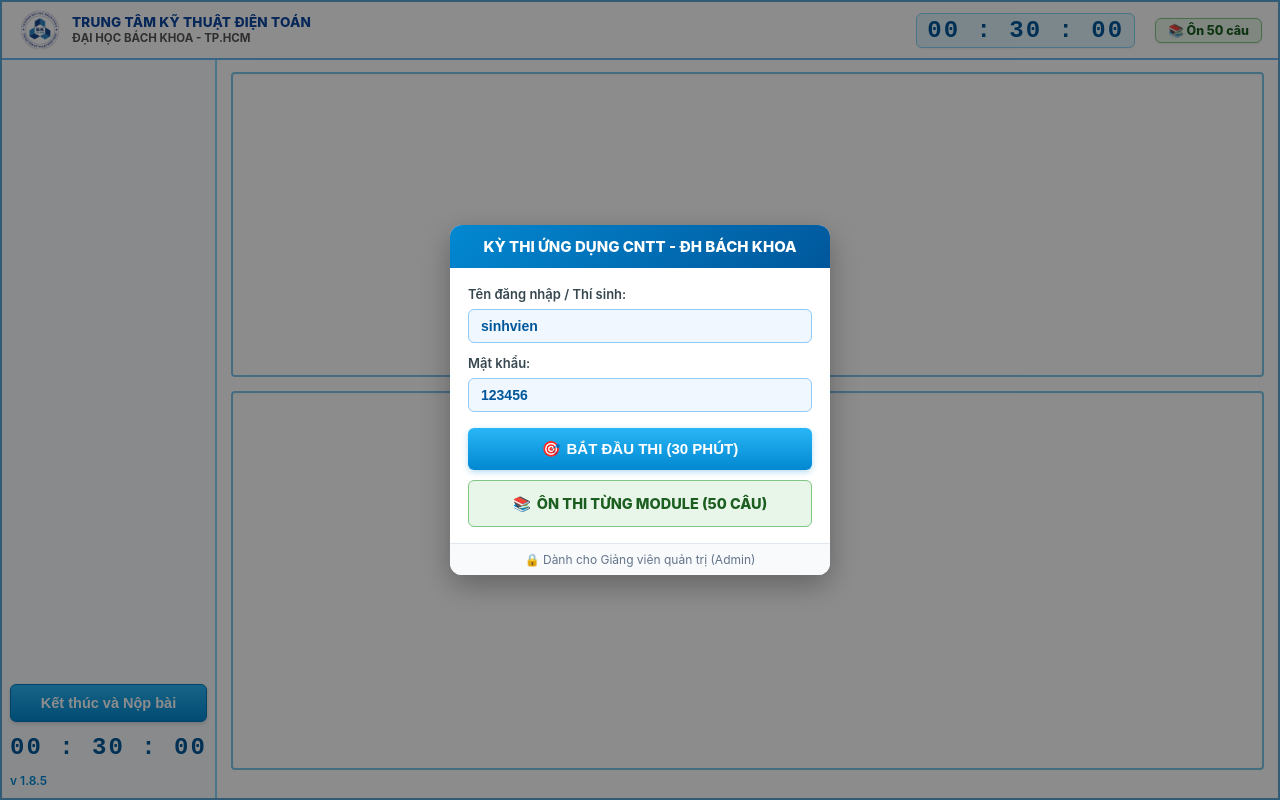
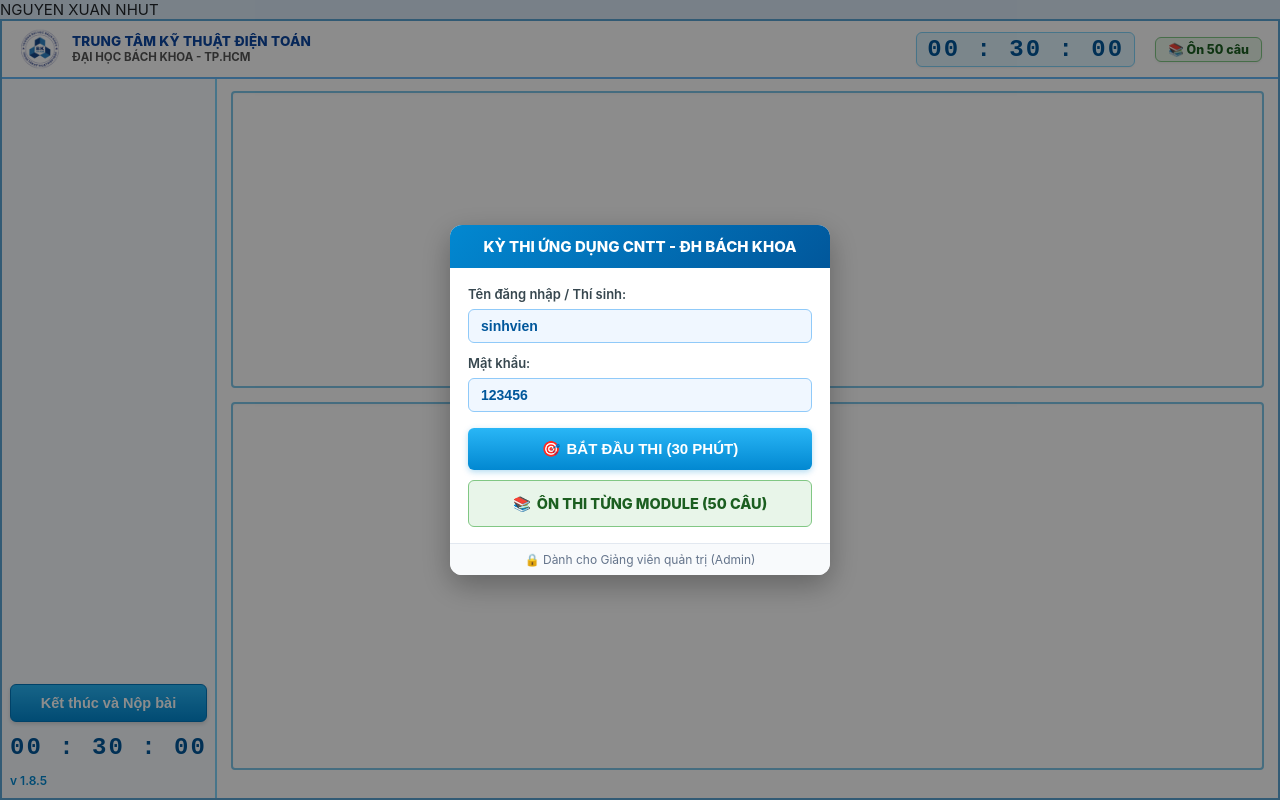
Before and after one commit to TinHocKP/TracNghiemOOP, a plain HTML site: page index.html in a window 1280 px wide. Drawn offline with Linux system fonts and the light colour scheme.

Commit message:
Add files via upload

```diff
--- a/index.html
+++ b/index.html
@@ -3,13 +3,14 @@
 <head>
   <meta charset="UTF-8">
   <meta name="viewport" content="width=device-width, initial-scale=1.0">
-  <title>Hệ Thống Thi Trắc Nghiệm - Trung Tâm Kỹ Thuật Điện Toán Bách Khoa</title>
+  <title>Hệ Thống Thi Trắc Nghiệm - TRAC NGHIEM OOP</title>
   <link rel="icon" type="image/png" href="assets/logo-bk.png">
   <link rel="stylesheet" href="css/style.css">
 </head>
 <body>
 
   <!-- Container toàn bộ ứng dụng -->
+   <P> NGUYEN XUAN NHUT </P>
   <div id="app-container">
 
     <!-- HEADER TRÊN CÙNG: RẤT GỌN CHỈ CÓ LOGO, THỜI GIAN, ĐẶT CỜ, ÔN 50 CÂU -->
```
